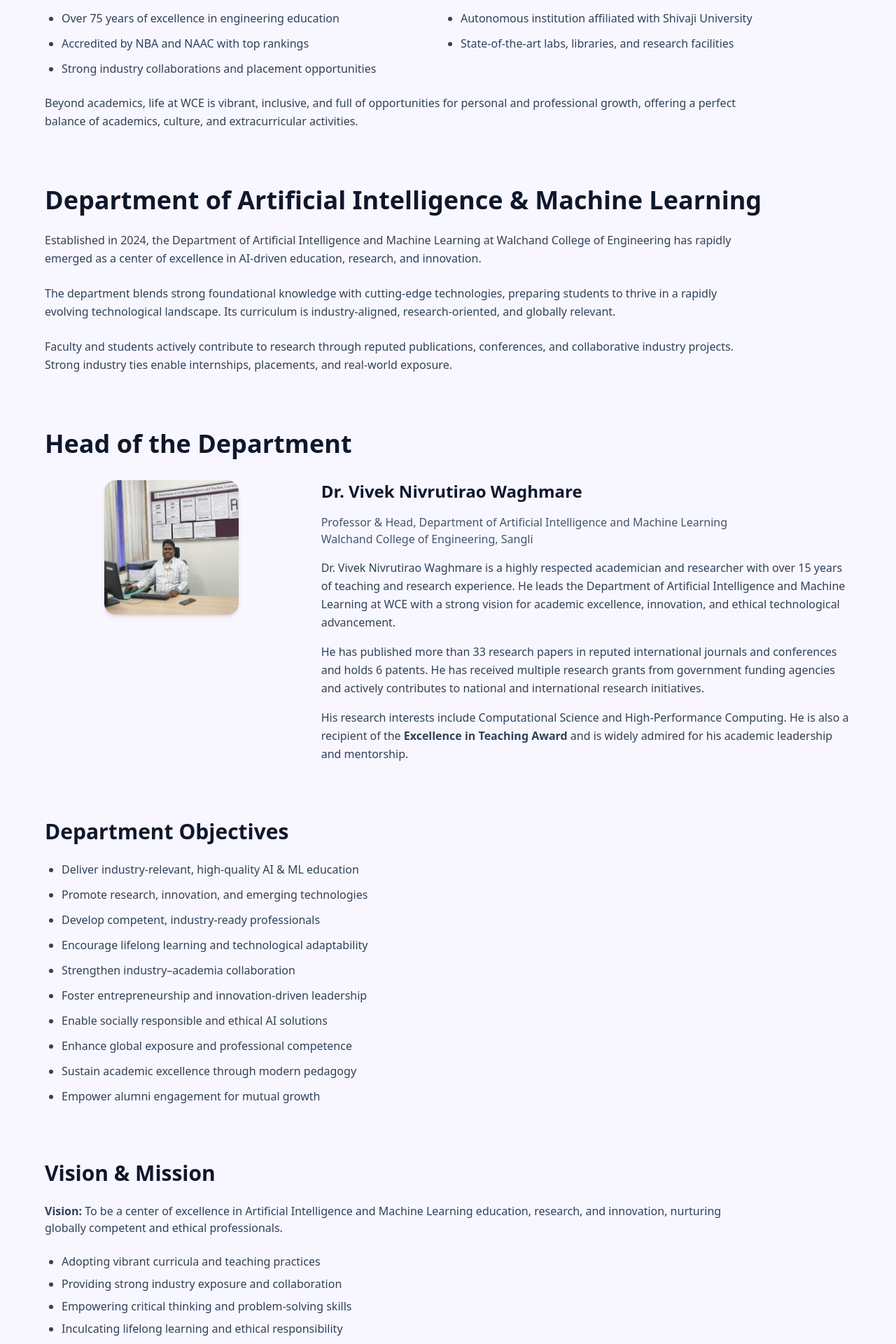
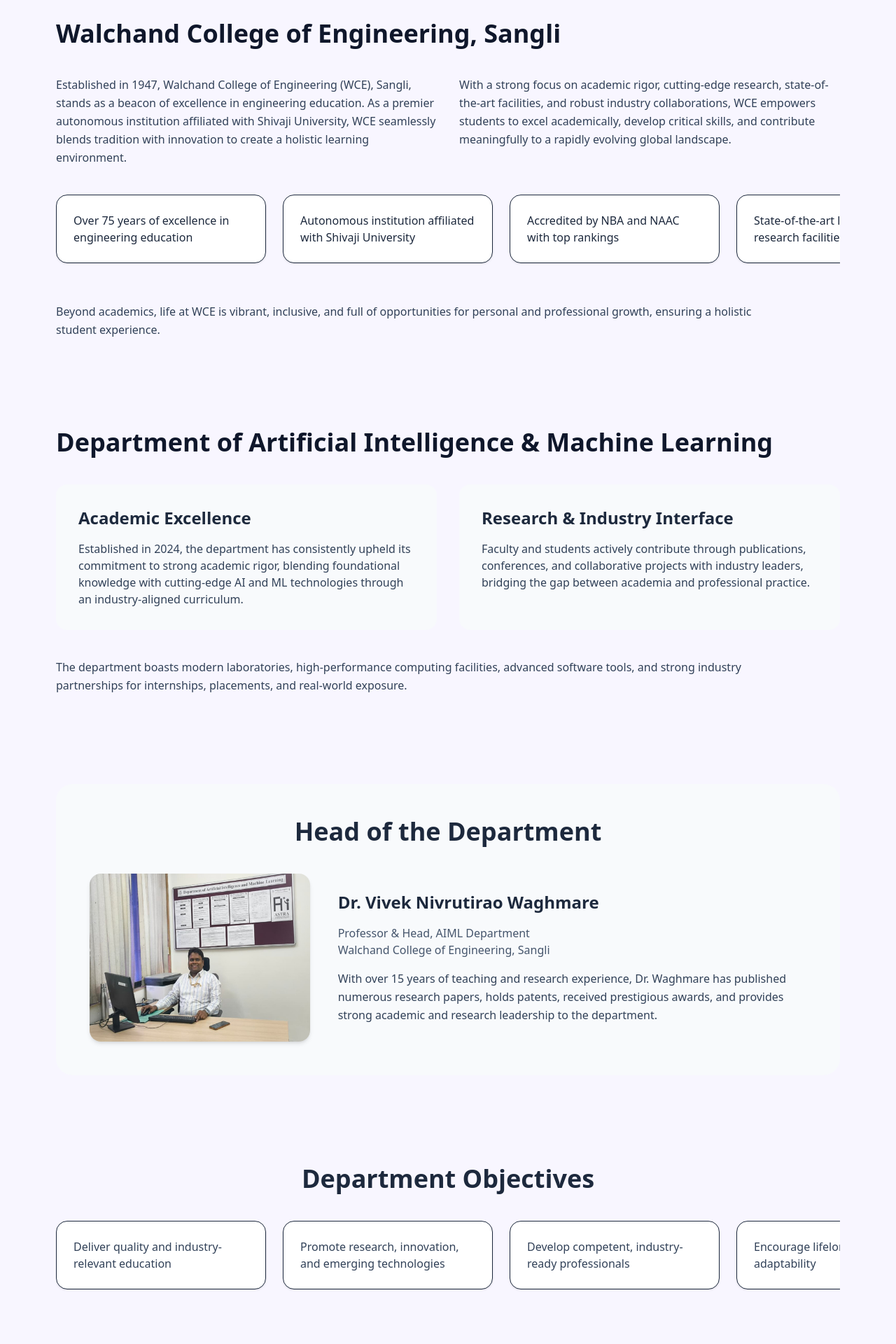
Before and after one commit to TaNuJaSaRaVale/astra-clubs-website, a React (Vite) app: page /about in a window 1280 px wide. Shown: the part 380-2300 px from the top of the page at 70% size. Built offline with nearby package versions, Linux system fonts and the light colour scheme.

Commit message:
Update About page and  Team page with correct Member Board and Associate Board roles

```diff
--- /dev/null
+++ b/src/components/SwipeRow.jsx
@@ -0,0 +1,15 @@
+export default function SwipeRow({ children }) {
+  return (
+    <div className="relative">
+      <div
+        className="
+          flex gap-6 overflow-x-auto pb-4
+          snap-x snap-mandatory
+          scrollbar-hide
+        "
+      >
+        {children}
+      </div>
+    </div>
+  );
+}
--- a/src/index.css
+++ b/src/index.css
@@ -1,4 +1,14 @@
 @import "tailwindcss";
+
+/* Hide scrollbar for swipe sections */
+.scrollbar-hide::-webkit-scrollbar {
+  display: none;
+}
+.scrollbar-hide {
+  -ms-overflow-style: none;
+  scrollbar-width: none;
+}
+
 
 /* Global base styles */
 html, body {
--- a/src/pages/About.jsx
+++ b/src/pages/About.jsx
@@ -1,16 +1,32 @@
 import hodPhoto from "../assets/hod-vivek-waghmare.jpg";
+import SwipeRow from "../components/SwipeRow";
 
-const About = () => {
+export default function About() {
   return (
-    <section className="space-y-20">
+    <section
+      id="about"
+      className="max-w-7xl mx-auto px-4 space-y-32"
+    >
 
-      {/* ABOUT WCE */}
-      <div className="space-y-6">
+      {/* ================= PAGE INTRO ================= */}
+      <div className="text-center space-y-6">
+        <h1 className="text-5xl font-extrabold text-slate-900">
+          About
+        </h1>
+        <p className="max-w-3xl mx-auto text-lg text-slate-600">
+          Walchand College of Engineering · Department of Artificial Intelligence
+          & Machine Learning · ASTRA Club
+        </p>
+      </div>
+
+      {/* ================= ABOUT WCE ================= */}
+      <div className="space-y-10">
         <h2 className="text-4xl font-bold text-slate-900">
-          About Walchand College of Engineering
+          Walchand College of Engineering, Sangli
         </h2>
 
-        <p className="text-slate-700 leading-relaxed max-w-5xl">
+        <div className="grid gap-8 md:grid-cols-2">
+          <p className="text-slate-700 leading-relaxed">
             Established in 1947, Walchand College of Engineering (WCE), Sangli,
             stands as a beacon of excellence in engineering education. As a
             premier autonomous institution affiliated with Shivaji University,
@@ -18,200 +34,199 @@
             learning environment.
           </p>
 
-        <p className="text-slate-700 leading-relaxed max-w-5xl">
+          <p className="text-slate-700 leading-relaxed">
             With a strong focus on academic rigor, cutting-edge research,
             state-of-the-art facilities, and robust industry collaborations,
-          WCE empowers students to excel academically, develop critical skills,
-          and contribute meaningfully to a rapidly evolving global landscape.
+            WCE empowers students to excel academically, develop critical
+            skills, and contribute meaningfully to a rapidly evolving global
+            landscape.
           </p>
+        </div>
 
-        <ul className="grid gap-3 sm:grid-cols-2 list-disc pl-6 text-slate-700">
-          <li>Over 75 years of excellence in engineering education</li>
-          <li>Autonomous institution affiliated with Shivaji University</li>
-          <li>Accredited by NBA and NAAC with top rankings</li>
-          <li>State-of-the-art labs, libraries, and research facilities</li>
-          <li>Strong industry collaborations and placement opportunities</li>
-        </ul>
+        {/* WCE HIGHLIGHTS – SWIPE */}
+        <SwipeRow>
+          {[
+            "Over 75 years of excellence in engineering education",
+            "Autonomous institution affiliated with Shivaji University",
+            "Accredited by NBA and NAAC with top rankings",
+            "State-of-the-art laboratories and research facilities",
+            "Strong industry collaborations and placement ecosystem",
+          ].map((item, i) => (
+            <div
+              key={i}
+              className="
+                min-w-[300px]
+                bg-white rounded-2xl p-6
+                border shadow-sm
+                snap-center
+                hover:-translate-y-1 hover:shadow-md
+                transition
+              "
+            >
+              <p className="font-medium text-slate-800">
+                {item}
+              </p>
+            </div>
+          ))}
+        </SwipeRow>
 
         <p className="text-slate-700 leading-relaxed max-w-5xl">
           Beyond academics, life at WCE is vibrant, inclusive, and full of
-          opportunities for personal and professional growth, offering a
-          perfect balance of academics, culture, and extracurricular
-          activities.
+          opportunities for personal and professional growth, ensuring a
+          holistic student experience.
         </p>
       </div>
 
-      {/* ABOUT DEPARTMENT */}
-      <div className="space-y-6">
+      {/* ================= ABOUT DEPARTMENT ================= */}
+      <div className="space-y-10">
         <h2 className="text-4xl font-bold text-slate-900">
           Department of Artificial Intelligence & Machine Learning
         </h2>
 
-        <p className="text-slate-700 leading-relaxed max-w-5xl">
-          Established in 2024, the Department of Artificial Intelligence and
-          Machine Learning at Walchand College of Engineering has rapidly
-          emerged as a center of excellence in AI-driven education, research,
-          and innovation.
-        </p>
-
-        <p className="text-slate-700 leading-relaxed max-w-5xl">
-          The department blends strong foundational knowledge with
-          cutting-edge technologies, preparing students to thrive in a
-          rapidly evolving technological landscape. Its curriculum is
-          industry-aligned, research-oriented, and globally relevant.
-        </p>
-
-        <p className="text-slate-700 leading-relaxed max-w-5xl">
-          Faculty and students actively contribute to research through reputed
-          publications, conferences, and collaborative industry projects.
-          Strong industry ties enable internships, placements, and real-world
-          exposure.
+        <div className="grid gap-8 md:grid-cols-2">
+          <div className="bg-slate-50 p-8 rounded-2xl space-y-4">
+            <h3 className="text-2xl font-semibold">
+              Academic Excellence
+            </h3>
+            <p className="text-slate-700">
+              Established in 2024, the department has consistently upheld its
+              commitment to strong academic rigor, blending foundational
+              knowledge with cutting-edge AI and ML technologies through an
+              industry-aligned curriculum.
             </p>
           </div>
 
-      {/* HOD SECTION */}
-<div className="space-y-8">
-  <h2 className="text-4xl font-bold text-slate-900">
+          <div className="bg-slate-50 p-8 rounded-2xl space-y-4">
+            <h3 className="text-2xl font-semibold">
+              Research & Industry Interface
+            </h3>
+            <p className="text-slate-700">
+              Faculty and students actively contribute through publications,
+              conferences, and collaborative projects with industry leaders,
+              bridging the gap between academia and professional practice.
+            </p>
+          </div>
+        </div>
+
+        <p className="text-slate-700 leading-relaxed max-w-5xl">
+          The department boasts modern laboratories, high-performance computing
+          facilities, advanced software tools, and strong industry partnerships
+          for internships, placements, and real-world exposure.
+        </p>
+      </div>
+
+      {/* ================= HOD ================= */}
+      <div className="bg-slate-50 rounded-3xl p-12 space-y-10">
+        <h2 className="text-4xl font-bold text-center">
           Head of the Department
         </h2>
 
-  <div className="grid gap-8 md:grid-cols-3 items-start">
-
-    {/* Photo Placeholder */}
+        <div className="grid gap-10 md:grid-cols-3 items-center">
           <div className="flex justify-center">
             <img
               src={hodPhoto}
-  alt="Dr. Vivek Nivrutirao Waghmare - HOD AIML"
-  className="h-48 w-48 rounded-2xl object-cover shadow-md"
+              alt="Dr. Vivek Nivrutirao Waghmare"
+              className="h-60 w-100 rounded-2xl object-cover shadow-md"
             />
-
           </div>
 
-    {/* HOD Content */}
           <div className="md:col-span-2 space-y-4">
-      <h3 className="text-2xl font-semibold text-slate-900">
+            <h3 className="text-2xl font-semibold">
               Dr. Vivek Nivrutirao Waghmare
             </h3>
-
             <p className="text-slate-600">
-        Professor & Head, Department of Artificial Intelligence and Machine Learning
-        <br />
+              Professor & Head, AIML Department<br />
               Walchand College of Engineering, Sangli
             </p>
-
             <p className="text-slate-700 leading-relaxed">
-        Dr. Vivek Nivrutirao Waghmare is a highly respected academician and
-        researcher with over 15 years of teaching and research experience. He
-        leads the Department of Artificial Intelligence and Machine Learning at
-        WCE with a strong vision for academic excellence, innovation, and
-        ethical technological advancement.
-      </p>
-
-      <p className="text-slate-700 leading-relaxed">
-        He has published more than 33 research papers in reputed international
-        journals and conferences and holds 6 patents. He has received multiple
-        research grants from government funding agencies and actively
-        contributes to national and international research initiatives.
-      </p>
-
-      <p className="text-slate-700 leading-relaxed">
-        His research interests include Computational Science and High-Performance
-        Computing. He is also a recipient of the <strong>Excellence in Teaching
-        Award</strong> and is widely admired for his academic leadership and
-        mentorship.
+              With over 15 years of teaching and research experience, Dr.
+              Waghmare has published numerous research papers, holds patents,
+              received prestigious awards, and provides strong academic and
+              research leadership to the department.
             </p>
           </div>
-
         </div>
       </div>
 
+      {/* ================= OBJECTIVES – SWIPE ================= */}
+      <div className="space-y-10">
+        <h2 className="text-4xl font-bold text-center">
+          Department Objectives
+        </h2>
 
-      {/* OBJECTIVES */}
-      <div className="space-y-6">
-        <h3 className="text-3xl font-semibold text-slate-900">
-          Department Objectives
-        </h3>
-
-        <ul className="space-y-3 list-disc pl-6 text-slate-700 max-w-5xl">
-          <li>Deliver industry-relevant, high-quality AI & ML education</li>
-          <li>Promote research, innovation, and emerging technologies</li>
-          <li>Develop competent, industry-ready professionals</li>
-          <li>Encourage lifelong learning and technological adaptability</li>
-          <li>Strengthen industry–academia collaboration</li>
-          <li>Foster entrepreneurship and innovation-driven leadership</li>
-          <li>Enable socially responsible and ethical AI solutions</li>
-          <li>Enhance global exposure and professional competence</li>
-          <li>Sustain academic excellence through modern pedagogy</li>
-          <li>Empower alumni engagement for mutual growth</li>
-        </ul>
+        <SwipeRow>
+          {[
+            "Deliver quality and industry-relevant education",
+            "Promote research, innovation, and emerging technologies",
+            "Develop competent, industry-ready professionals",
+            "Encourage lifelong learning and adaptability",
+            "Strengthen industry–academia collaboration",
+            "Foster entrepreneurship and leadership",
+            "Enable socially responsible AI solutions",
+            "Enhance global competence and exposure",
+            "Sustain academic excellence through modern pedagogy",
+            "Empower alumni engagement and mentorship",
+          ].map((obj, i) => (
+            <div
+              key={i}
+              className="
+                min-w-[300px]
+                bg-white p-6 rounded-2xl
+                border shadow-sm
+                snap-center
+              "
+            >
+              <p className="font-medium text-slate-700">
+                {obj}
+              </p>
+            </div>
+          ))}
+        </SwipeRow>
       </div>
 
-      {/* VISION & MISSION */}
-      <div className="space-y-6">
-        <h3 className="text-3xl font-semibold text-slate-900">
+      {/* ================= VISION & MISSION ================= */}
+      <div className="space-y-8 max-w-5xl">
+        <h2 className="text-4xl font-bold">
           Vision & Mission
-        </h3>
+        </h2>
 
-        <p className="text-slate-700 max-w-5xl">
+        <p className="text-slate-700">
           <strong>Vision:</strong> To be a center of excellence in Artificial
-          Intelligence and Machine Learning education, research, and
-          innovation, nurturing globally competent and ethical professionals.
+          Intelligence and Machine Learning education, research, and innovation,
+          nurturing globally competent and ethical professionals.
         </p>
 
-        <ul className="space-y-2 list-disc pl-6 text-slate-700 max-w-5xl">
+        <ul className="list-disc pl-6 space-y-2 text-slate-700">
           <li>Adopting vibrant curricula and teaching practices</li>
-          <li>Providing strong industry exposure and collaboration</li>
+          <li>Providing industry exposure and interdisciplinary collaboration</li>
           <li>Empowering critical thinking and problem-solving skills</li>
           <li>Inculcating lifelong learning and ethical responsibility</li>
         </ul>
       </div>
 
-      {/* ABOUT ASTRA */}
-      <div className="space-y-6">
-        <h2 className="text-4xl font-bold text-slate-900">
-          About ASTRA – Departmental Club
+      {/* ================= ASTRA CLUB ================= */}
+      <div className="space-y-6 max-w-5xl">
+        <h2 className="text-4xl font-bold">
+          ASTRA – Departmental Club
         </h2>
 
-        <p className="text-slate-700 leading-relaxed max-w-5xl">
+        <p className="text-slate-700 leading-relaxed">
           ASTRA (Association of Students for Theoretical Reasoning in AI),
           established in 2025, is the official departmental club of the
           Artificial Intelligence & Machine Learning Department at WCE.
         </p>
 
-        <p className="text-slate-700 leading-relaxed max-w-5xl">
-          Founded by students and for students, ASTRA aims to foster
-          collaborative learning, critical thinking, and continuous growth in
-          Artificial Intelligence and Machine Learning through peer-to-peer
-          engagement.
-        </p>
-      </div>
-
-      {/* CLUB VISION / MISSION / MOTTO */}
-      <div className="space-y-6">
-        <h3 className="text-3xl font-semibold text-slate-900">
-          ASTRA Vision, Mission & Motto
-        </h3>
-
-        <p className="text-slate-700 max-w-5xl">
-          <strong>Vision:</strong> To build a strong learning community that
-          excels in theoretical reasoning, practical understanding, and ethical
-          application of AI & ML.
+        <p className="text-slate-700 leading-relaxed">
+          The club promotes collaborative learning, peer-to-peer engagement,
+          strong theoretical foundations, and hands-on application of AI and ML
+          concepts through workshops, discussions, projects, and study groups.
         </p>
 
-        <ul className="space-y-2 list-disc pl-6 text-slate-700 max-w-5xl">
-          <li>Promote collaborative and peer-driven learning</li>
-          <li>Strengthen theoretical and mathematical foundations</li>
-          <li>Encourage hands-on projects and research orientation</li>
-          <li>Bridge academia, industry, and emerging AI technologies</li>
-        </ul>
-
-        <p className="text-lg font-semibold text-purple-600">
+        <p className="font-semibold text-slate-800">
           Motto: “Think Deep. Learn Together. Build Intelligent Futures.”
         </p>
       </div>
 
     </section>
   );
-};
-
-export default About;
+}
--- a/src/pages/Home.jsx
+++ b/src/pages/Home.jsx
@@ -116,9 +116,7 @@
           </a>
         </div>
 
-        <p className="mt-6 text-sm text-purple-200">
-          📧 wce.astra@gmail.com
-        </p>
+
       </div>
 
     </section>
```
Also changed, not shown: src/pages/Team.jsx (+137 -17 lines). Lines whose indentation alone changed are shown as unchanged.
